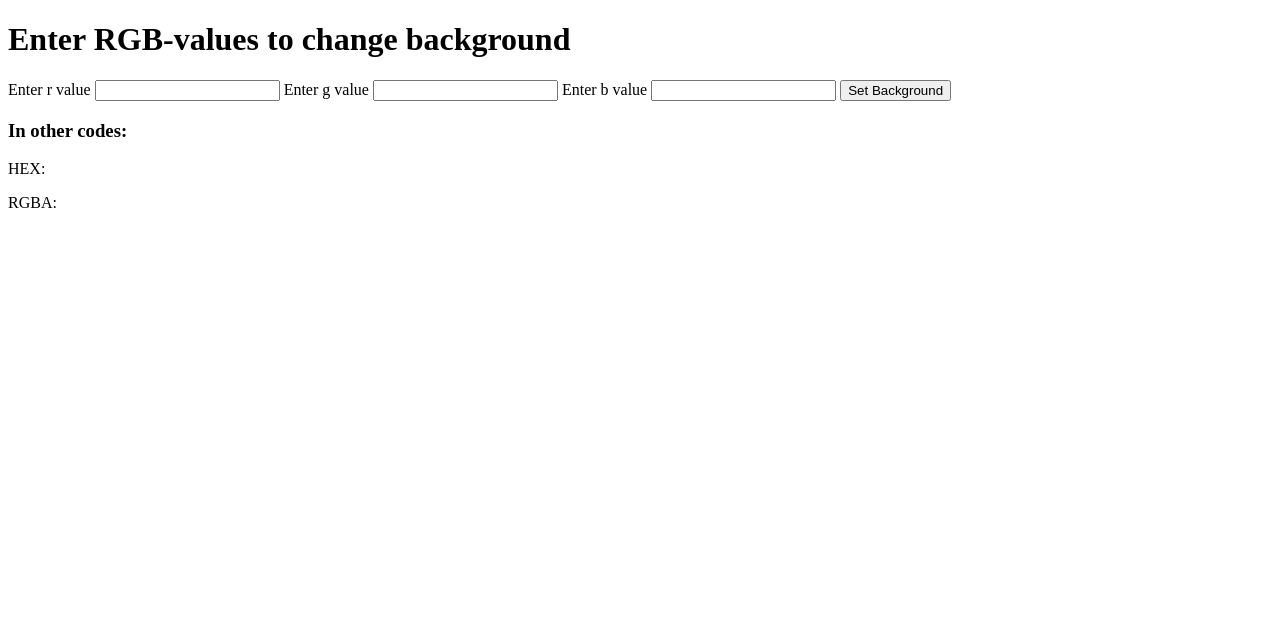
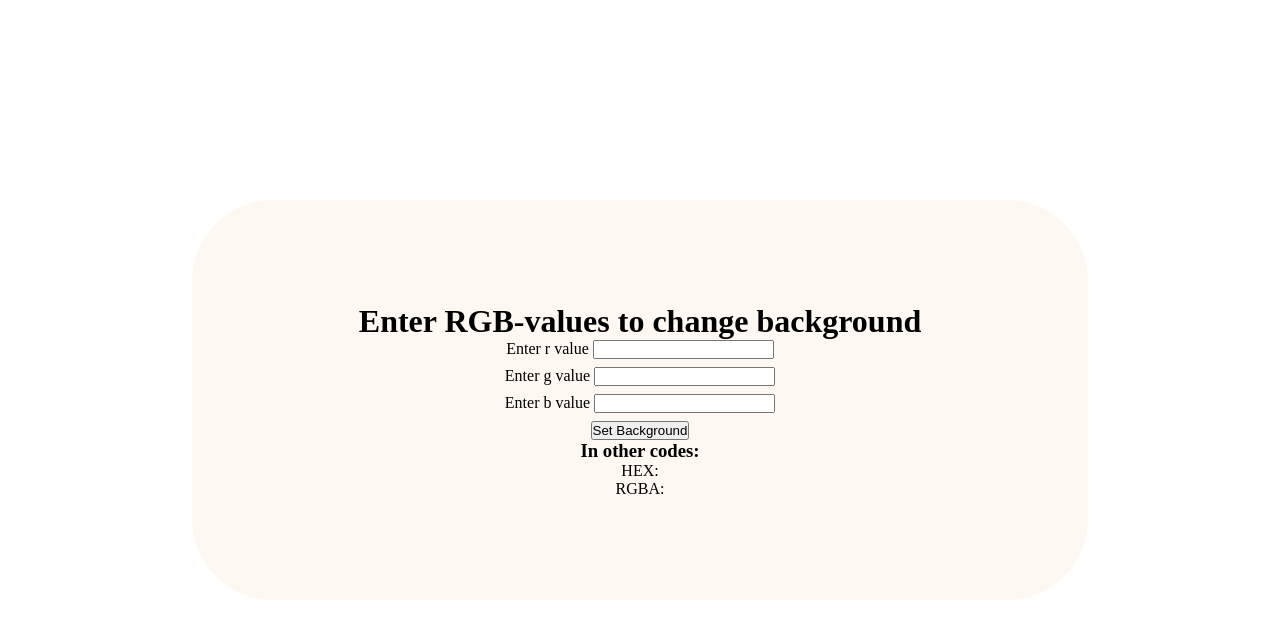
Before and after one commit to elinfelicia/oop-elin, a plain HTML site: page del-1/index.html in a window 1280 px wide. Drawn offline with Linux system fonts and the light colour scheme.

Commit message:
part 1 styling

```diff
--- a/del-1/index.html
+++ b/del-1/index.html
@@ -3,11 +3,14 @@
 <head>
     <meta charset="UTF-8">
     <meta name="viewport" content="width=device-width, initial-scale=1.0">
+    <link rel="stylesheet" href="style.css">
     <script type="module" src="main.js" defer></script>
     <title>Del 1 - Color</title>
 </head>
 <body>
     <div class="wrapper">
+        <div class="box">
+
 
             <h1 class="heading">Enter RGB-values to change background</h1>
             <form class="rbg-form">
@@ -31,5 +34,6 @@
             <p class="rgba-result">RGBA: </p>
 
         </div>
+    </div>
 </body>
 </html>
--- /dev/null
+++ b/del-1/style.css
@@ -0,0 +1,33 @@
+* {
+    margin: 0;
+    padding: 0;
+
+}
+
+.wrapper {
+    width: 100vw;
+    height: 100vh;
+    display: flex;
+    justify-content: center;
+    align-items: center;
+}
+.box {
+    width: 70vw;
+    height: 50vh;
+    max-width: 1000px;
+    max-height: 800px;
+    background-color: rgba(250, 235, 215, 0.349);
+    display: flex;
+    flex-direction: column;
+    justify-content: center;
+    align-items: center;
+    border-radius: 5rem;
+    box-shadow: 0 0 30px #ffff;
+}
+form {
+    display: flex;
+    flex-direction: column;
+    justify-content: center;
+    align-items: center;
+    gap: .5rem;
+}
```
Lines whose indentation alone changed are shown as unchanged.
